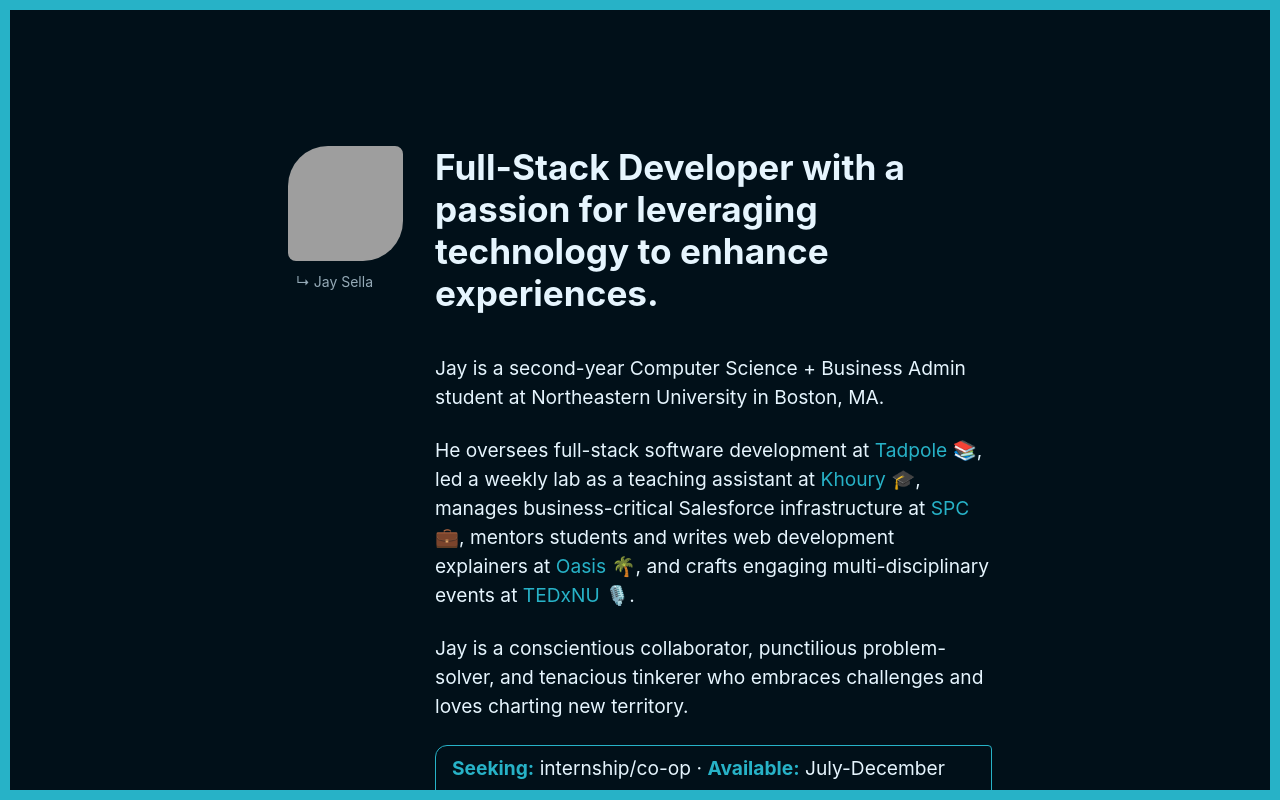
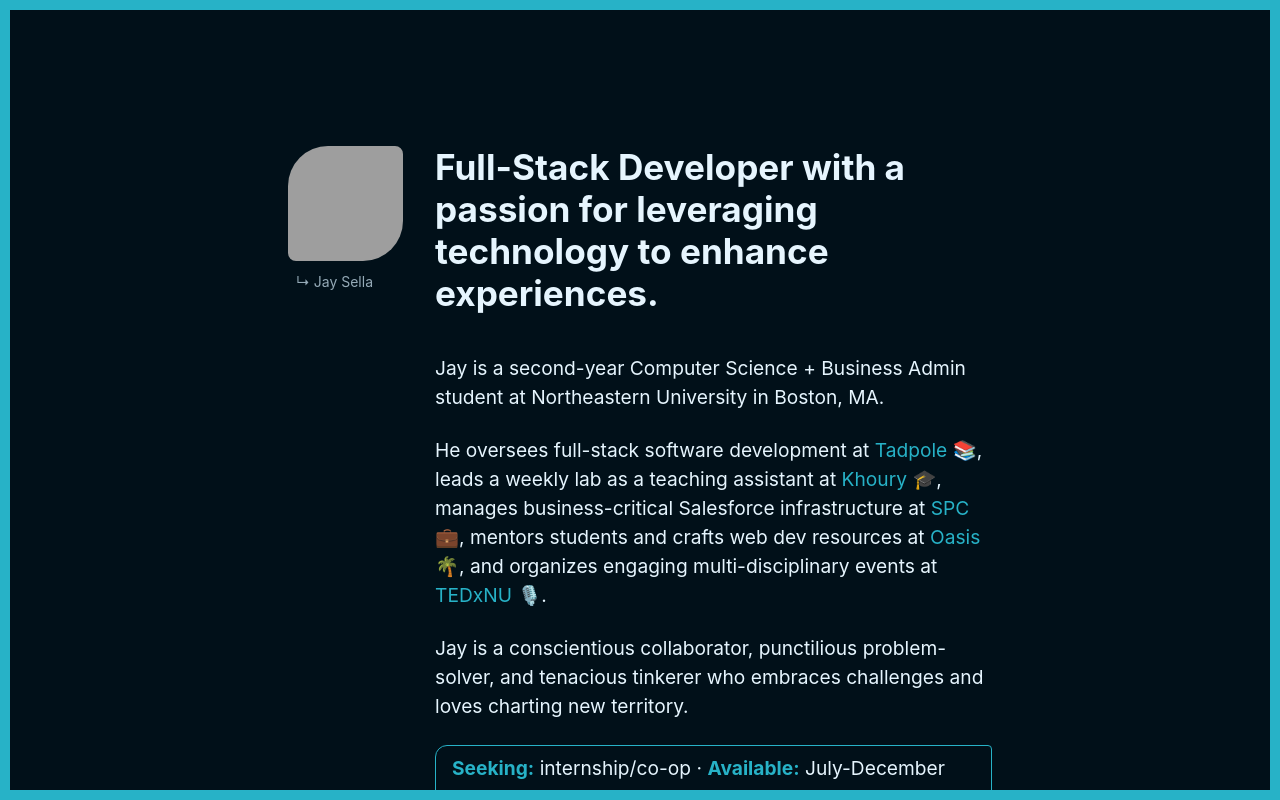
Before and after one commit to jaysella/portfolio, a Next.js app: page / in a window 1280 px wide. Built offline with nearby package versions, Linux system fonts and the light colour scheme; grey boxes are pictures that could not be loaded.

Commit message:
Update intro

```diff
--- a/pages/index.js
+++ b/pages/index.js
@@ -106,7 +106,7 @@
               >
                 Tadpole
               </a>{" "}
-              📚, led a weekly lab as a teaching assistant at{" "}
+              📚, leads a weekly lab as a teaching assistant at{" "}
               <a
                 href="https://www.khoury.northeastern.edu/"
                 target="_blank"
@@ -122,7 +122,7 @@
               >
                 SPC
               </a>{" "}
-              💼, mentors students and writes web development explainers at{" "}
+              💼, mentors students and crafts web dev resources at{" "}
               <a
                 href="https://www.oasisneu.com"
                 target="_blank"
@@ -130,7 +130,7 @@
               >
                 Oasis
               </a>{" "}
-              🌴, and crafts engaging multi-disciplinary events at{" "}
+              🌴, and organizes engaging multi-disciplinary events at{" "}
               <a
                 href="https://tedxnortheasternu.com"
                 target="_blank"
@@ -173,34 +173,6 @@
       <ExperienceSection>
         <Experiences />
       </ExperienceSection>
-
-      {/* <ExperienceSection>
-        <Carousel>
-          <CarouselItem>
-            <Card>
-              <CardHeader accentColor="#52b09e">
-                <Image
-                  src={tadpoleIllustration}
-                  alt="Illustration"
-                  draggable={false}
-                />
-              </CardHeader>
-
-              <CardContent>
-                <WorkRole>
-                  TEDxNU <span>&mdash; Director of Operations</span>
-                </WorkRole>
-
-                <WorkDescription>
-                  Engineered front- and back-end systems in support of September
-                  2022 launch for 300+ users across 3 Boston-based educational
-                  organizations.
-                </WorkDescription>
-              </CardContent>
-            </Card>
-          </CarouselItem>
-        </Carousel>
-      </ExperienceSection> */}
     </>
   );
 }
```
